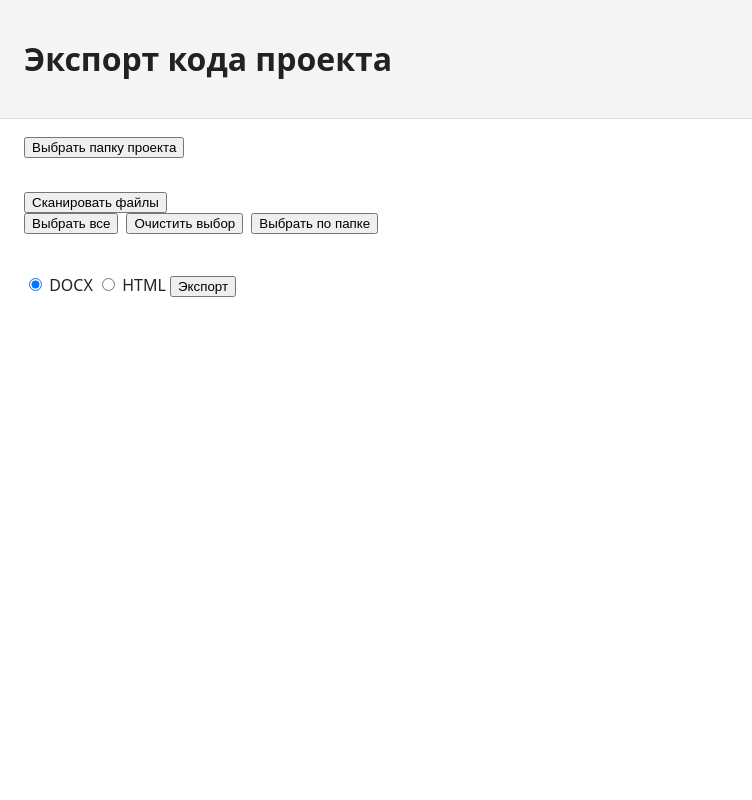
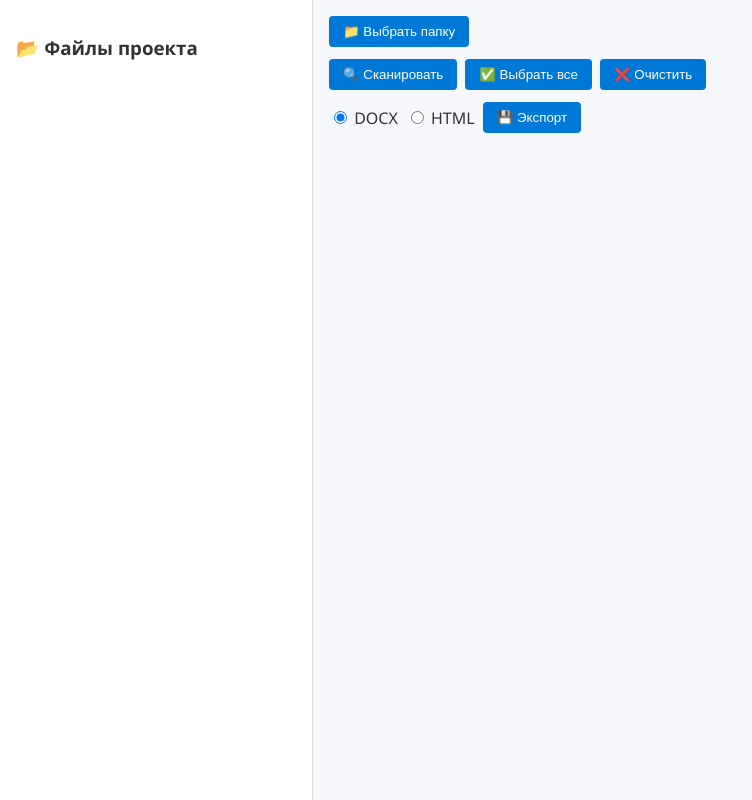
Before and after one commit to Yana1729/Writer, an Electron app: page src/renderer/index.html in a window 1100 px wide. Shown: the whole page, without its empty margins (0-752 px from the left). Drawn offline with Linux system fonts and the light colour scheme.

Commit message:
feat: Upgrade visual

```diff
--- a/src/renderer/index.html
+++ b/src/renderer/index.html
@@ -1,35 +1,41 @@
-<!doctype html>
+<!DOCTYPE html>
 <html lang="ru">
 <head>
-  <meta charset="utf-8" />
-  <title>Project Exporter</title>
-  <link rel="stylesheet" href="./styles.css" />
+  <meta charset="UTF-8">
+  <title>Code Exporter</title>
+  <link rel="stylesheet" href="styles.css">
 </head>
 <body>
-  <header><h1>Экспорт кода проекта</h1></header>
+  <div class="container">
+    <!-- Левая панель: дерево -->
+    <aside class="sidebar">
+      <h3>📂 Файлы проекта</h3>
+      <div id="folderTree" class="tree"></div>
+    </aside>
 
-  <section>
-    <button id="btnPickFolder">Выбрать папку проекта</button>
-    <span id="projectPath"></span>
-  </section>
+    <!-- Правая панель: управление -->
+    <main class="main">
+      <div class="controls">
+        <button id="btnPickFolder">📁 Выбрать папку</button>
+        <span id="projectPath"></span>
+      </div>
 
-  <section>
-    <button id="btnScan">Сканировать файлы</button>
-    <div class="actions">
-      <button id="selectAll">Выбрать все</button>
-      <button id="clearSelection">Очистить выбор</button>
-      <button id="selectByFolder">Выбрать по папке</button>
-    </div>
-    <div id="folderTree" class="tree"></div>
-  </section>
+      <div class="controls">
+        <button id="btnScan">🔍 Сканировать</button>
+        <button id="selectAll">✅ Выбрать все</button>
+        <button id="clearSelection">❌ Очистить</button>
+      </div>
 
-  <section>
-    <label><input type="radio" name="format" value="docx" checked /> DOCX</label>
-    <label><input type="radio" name="format" value="html" /> HTML</label>
-    <button id="btnExport">Экспорт</button>
-    <div id="status"></div>
-  </section>
+      <div class="export">
+        <label><input type="radio" name="format" value="docx" checked> DOCX</label>
+        <label><input type="radio" name="format" value="html"> HTML</label>
+        <button id="btnExport">💾 Экспорт</button>
+      </div>
 
-  <script type="module" src="./renderer.js"></script>
+      <div id="status" class="status"></div>
+    </main>
+  </div>
+
+  <script src="renderer.js"></script>
 </body>
 </html>
--- a/src/renderer/styles.css
+++ b/src/renderer/styles.css
@@ -1,11 +1,58 @@
-body { font-family: system-ui, Arial, sans-serif; margin: 0; color: #222; }
-header { padding: 16px 24px; background: #f5f5f5; border-bottom: 1px solid #ddd; }
-section { padding: 16px 24px; }
-#fileList { list-style: none; padding: 0; margin: 0; border: 1px solid #eee; max-height: 380px; overflow: auto; }
-#fileList li { border-bottom: 1px solid #eee; padding: 6px 8px; display: flex; align-items: center; gap: 8px; }
-#projectPath { margin-left: 12px; font-weight: 600; }
-#status { margin-top: 12px; color: #555; }
-.actions { margin-bottom: 8px; display: flex; gap: 8px; }
+body {
+  font-family: "Segoe UI", sans-serif;
+  margin: 0;
+  background: #f5f7fa;
+  color: #333;
+}
+
+.container {
+  display: flex;
+  height: 100vh;
+}
+
+.sidebar {
+  width: 280px;
+  background: #fff;
+  border-right: 1px solid #ddd;
+  padding: 16px;
+  overflow-y: auto;
+}
+
+.main {
+  flex: 1;
+  display: flex;
+  flex-direction: column;
+  padding: 16px;
+}
+
+.controls, .export {
+  display: flex;
+  gap: 8px;
+  margin-bottom: 12px;
+  align-items: center;
+}
+
+button {
+  background: #0078d7;
+  color: white;
+  border: none;
+  padding: 8px 14px;
+  border-radius: 4px;
+  cursor: pointer;
+  transition: background 0.2s;
+}
+
+button:hover {
+  background: #005a9e;
+}
+
+.status {
+  margin-top: auto;
+  padding: 8px;
+  font-size: 14px;
+  color: #555;
+}
+
 .tree ul {
   list-style: none;
   padding-left: 16px;
@@ -13,11 +60,18 @@ section { padding: 16px 24px; }
 
 .tree li {
   margin: 2px 0;
-  padding: 2px 4px;
+  padding: 2px 6px;
+  border-radius: 4px;
   cursor: pointer;
+  transition: background 0.2s;
+}
+
+.tree li:hover {
+  background: #eef6ff;
 }
 
 .tree li.selected {
-  background: #d0ebff;
-  border-radius: 4px;
+  background: #cce5ff;
+  font-weight: 600;
+  color: #004085;
 }
```
